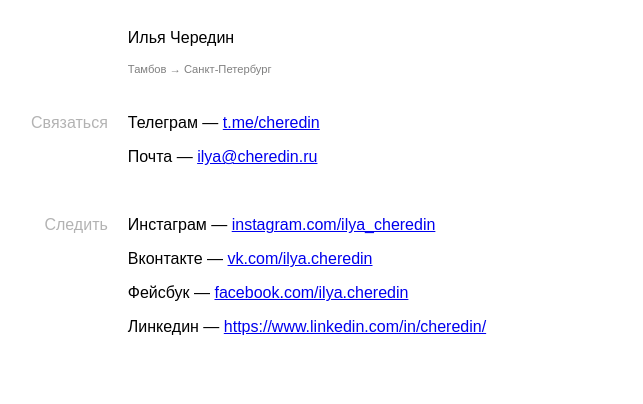
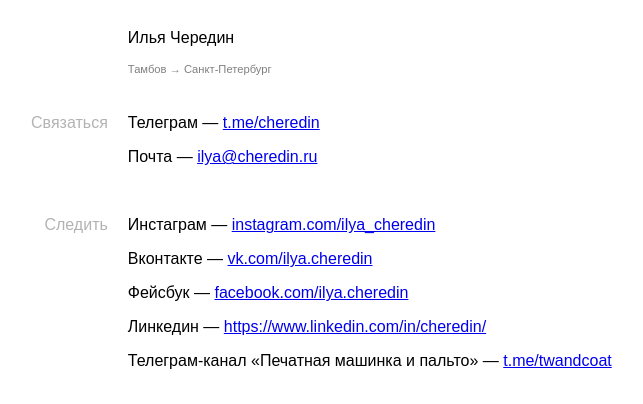
Before and after one commit to cheredin/cheredin.github.io, a plain HTML site: page index.html in a window 1280 px wide. Shown: the whole page, without its empty margins (299-942 px from the left). Drawn offline with Linux system fonts and the light colour scheme.

Commit message:
Update index.html

```diff
--- a/index.html
+++ b/index.html
@@ -45,7 +45,7 @@
             <p class = "main-links"> Вконтакте&nbsp;&#151; <a href="https://vk.com/ilya.cheredin" class="underline">vk.com/ilya.cheredin</a><p>
             <p class = "main-links"> Фейсбук&nbsp;&#151; <a href="https://www.facebook.com/ilya.cheredin" class="underline">facebook.com/ilya.cheredin</a><p>
             <p class = "main-links"> Линкедин&nbsp;&#151; <a href="https://www.linkedin.com/in/cheredin/" class="underline">https://www.linkedin.com/in/cheredin/</a><p>
-
+            <p class = "main-links"> Телеграм-канал «Печатная машинка и пальто»&nbsp;&#151; <a href="https://t.me/twandcoat" class="underline">t.me/twandcoat</a><p>
         </div>
 
         <div class="fill_r">
```
